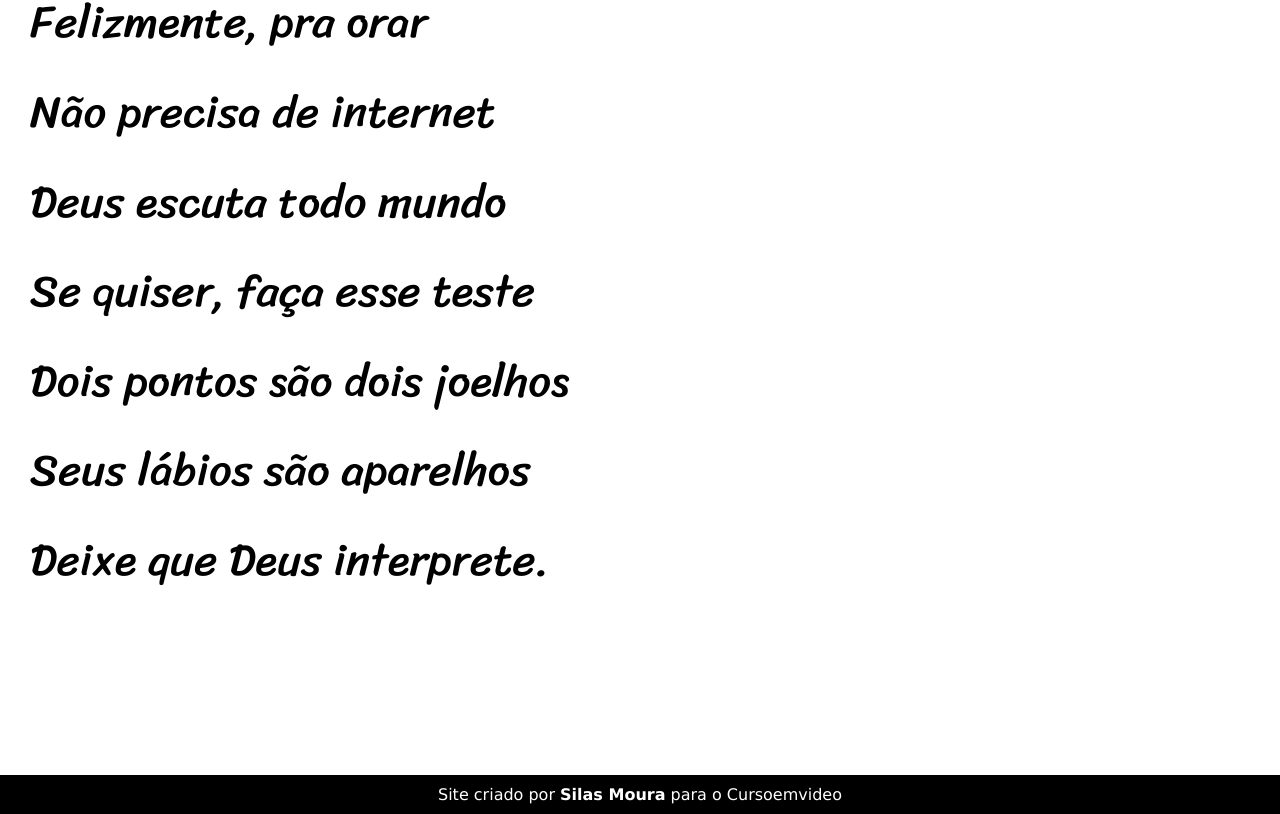
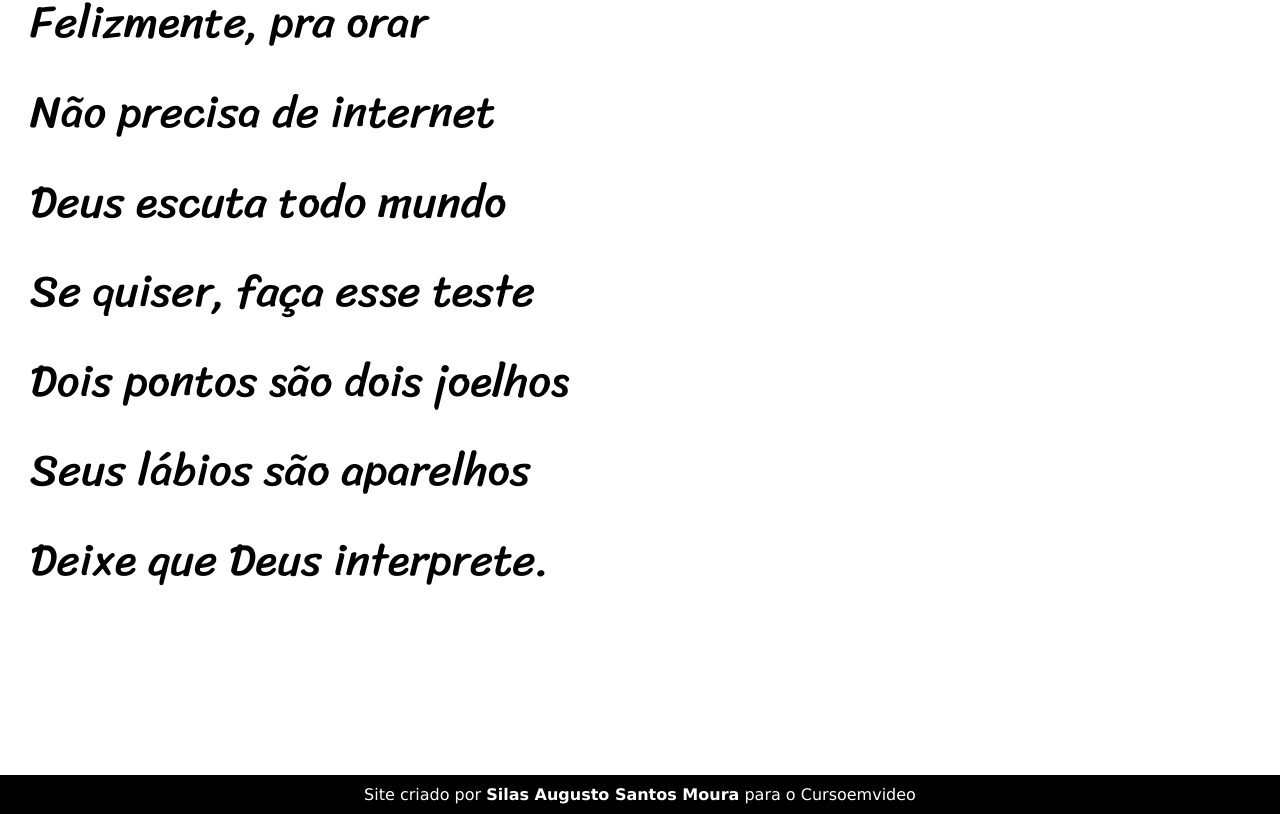
Before and after one commit to SilassMoura/projeto-cordel, a plain HTML site: page index.html in a window 1280 px wide. Shown: the part 5072-5886 px from the top of the page. Drawn offline with Linux system fonts and the light colour scheme.

Commit message:
mudei o nome

```diff
--- a/index.html
+++ b/index.html
@@ -103,7 +103,7 @@
         </section>
 
         <footer>
-            <p>Site criado por <a href="https://github.com/SilassMoura">Silas Moura</a> para o Cursoemvideo</p>
+            <p>Site criado por <a href="https://github.com/SilassMoura">Silas Augusto Santos Moura</a> para o Cursoemvideo</p>
         </footer>
         </body>
         </html>
```
